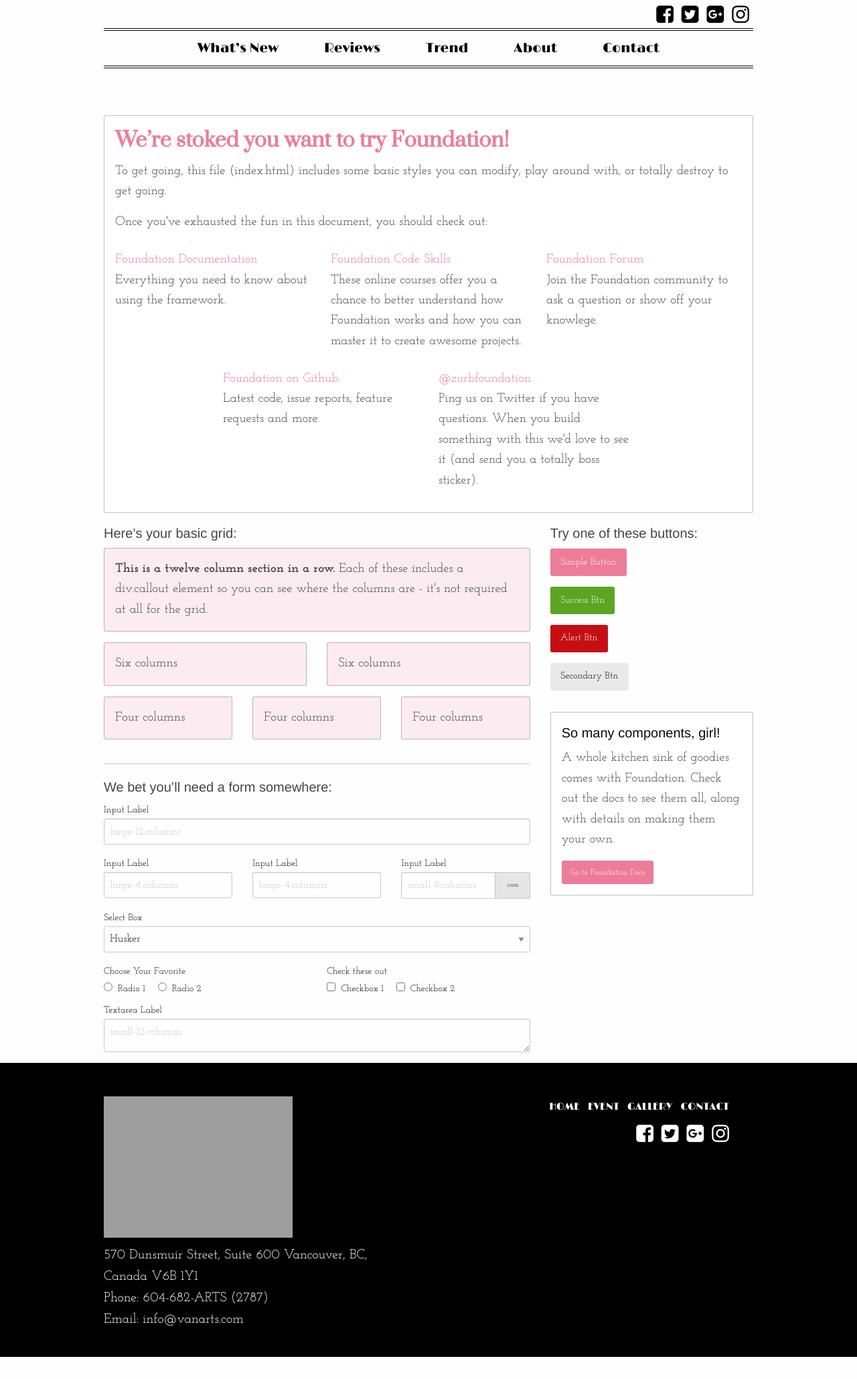
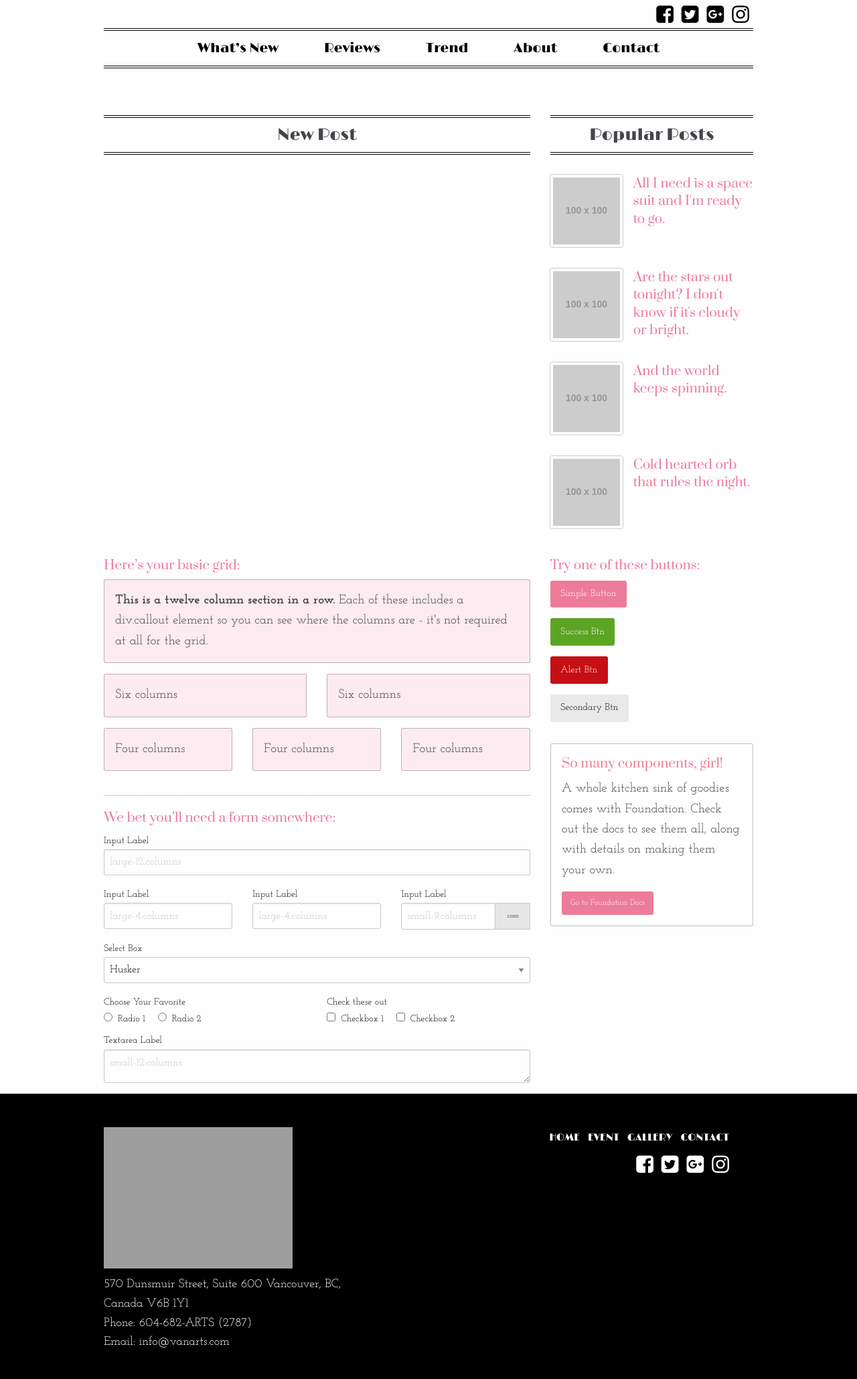
Before and after one commit to ryoko0801/cosmeticblog, a PHP site: page / in a window 1280 px wide. Shown: the whole page at 67% size. Before the commit the page ends 2026 px from the top, so only its background shows below. Run offline with PHP 8.4, Linux system fonts and the light colour scheme; grey boxes labelled with a size stand in for pictures from a placeholder-image service; some libraries are stand-ins or nearby versions; grey boxes are pictures that could not be loaded.

Commit message:
homepage
change the homepage

```diff
--- a/css/style.css
+++ b/css/style.css
@@ -3,15 +3,17 @@
 To change this template file, choose Tools | Templates
 and open the template in the editor.
 */
-/*
-To change this license header, choose License Headers in Project Properties.
-To change this template file, choose Tools | Templates
-and open the template in the editor.
-*/
-/*
-    Created on : Jan 21, 2016, 1:29:10 PM
-    Author     : iam
-*/
+/* ==============================
+	  colour
+================================*/
+/* ==============================
+	   fonts
+================================*/
+/* ==============================
+	  margins
+================================*/
+/* margin for each page top  */
+/* margin for each page bottom */
 /*fonts*/
 /* =====================================================================
 	    style
@@ -54,92 +56,98 @@
 /* line 40, ../sass/style.scss */
 h1 {
   font-family: "Prata", serif;
-  font-size: 100px;
+  font-size: 6em;
   color: #ed7c98;
   margin-bottom: 0.2em;
 }
 
-/* line 51, ../sass/style.scss */
+/* line 49, ../sass/style.scss */
 h2 {
   font-family: "Prata", serif;
   font-size: 4em;
   color: #ed7c98;
 }
 
-/* line 59, ../sass/style.scss */
+/* line 57, ../sass/style.scss */
 h3 {
   font-family: "Prata", serif;
   font-size: 3em;
-  font-weight: 700;
   color: #ed7c98;
-  margin-top: 0.6em;
 }
 
-/* line 68, ../sass/style.scss */
+/* line 64, ../sass/style.scss */
 h4 {
+  font-family: "Limelight", cursive;
+  font-size: 2.5em;
+  color: #43454a;
+  margin-top: 0.3em;
+}
+
+/* line 74, ../sass/style.scss */
+h5 {
   font-family: "Prata", serif;
-  font-size: 3em;
-  font-weight: 700;
+  font-size: 1.9em;
+  color: #ed7c98;
 }
 
 /*handy*/
-/* line 77, ../sass/style.scss */
-.mar-top {
-  margin-top: 2em;
+/* line 83, ../sass/style.scss */
+.section-margin-top {
+  margin-top: 3em;
   margin-bottom: 1em;
 }
 
-/* line 81, ../sass/style.scss */
+/* line 87, ../sass/style.scss */
 .margin-top {
-  margin-top: 0.7em;
+  margin-top: 7.5em;
 }
 
-/* line 85, ../sass/style.scss */
+/* line 91, ../sass/style.scss */
 .margin-bottom {
   margin-bottom: 6em;
 }
 
-/* line 89, ../sass/style.scss */
+/* line 95, ../sass/style.scss */
 .title-margin {
   margin: 2.5em 0em  0em 0em;
 }
 
-/* line 93, ../sass/style.scss */
+/* line 99, ../sass/style.scss */
 .white {
   color: white;
 }
 
-/* line 94, ../sass/style.scss */
+/* line 100, ../sass/style.scss */
 .primary {
   color: #ed7c98;
 }
 
-/* line 95, ../sass/style.scss */
+/* line 101, ../sass/style.scss */
 .black {
   color: black;
 }
 
-/* line 97, ../sass/style.scss */
+/* line 103, ../sass/style.scss */
 .center {
   text-align: center;
 }
 
-/* line 101, ../sass/style.scss */
+/* line 107, ../sass/style.scss */
 .right {
   float: right;
 }
 
-/* line 103, ../sass/style.scss */
+/* line 109, ../sass/style.scss */
 .left {
   float: left;
 }
 
-/* line 105, ../sass/style.scss */
+/* line 111, ../sass/style.scss */
 .full {
   width: 100%;
 }
 
-/* line 107, ../sass/style.scss */
+/* line 113, ../sass/style.scss */
 .cf:before,
 .cf:after {
   content: " ";
@@ -148,12 +156,12 @@
   /* 2 */
 }
 
-/* line 112, ../sass/style.scss */
+/* line 118, ../sass/style.scss */
 .cf:after {
   clear: both;
 }
 
-/* line 115, ../sass/style.scss */
+/* line 121, ../sass/style.scss */
 .margin-auto {
   margin: 0 auto;
 }
@@ -161,7 +169,7 @@
 /*********************************************************/
 /*header Navigation*/
 /*********************************************************/
-/* line 123, ../sass/style.scss */
+/* line 129, ../sass/style.scss */
 .logo {
   position: absolute;
   top: 22px;
@@ -169,34 +177,34 @@
   width: 20%;
 }
 
-/* line 129, ../sass/style.scss */
+/* line 135, ../sass/style.scss */
 .bottom-line {
   border-bottom: 4px black double;
   border-top: 4px black double;
 }
 
-/* line 133, ../sass/style.scss */
+/* line 139, ../sass/style.scss */
 .top-nav {
   min-height: 13em;
 }
-/* line 134, ../sass/style.scss */
+/* line 140, ../sass/style.scss */
 .top-nav ul {
   display: table;
   margin: 0 auto;
   padding: 1em;
 }
-/* line 142, ../sass/style.scss */
+/* line 148, ../sass/style.scss */
 .top-nav li {
   display: table-cell;
   float: left;
 }
 @media all and (max-width: 550px) {
-  /* line 142, ../sass/style.scss */
+  /* line 148, ../sass/style.scss */
   .top-nav li {
     float: none;
   }
 }
-/* line 148, ../sass/style.scss */
+/* line 154, ../sass/style.scss */
 .top-nav li a {
   font-family: "Limelight", cursive;
   font-size: 2em;
@@ -204,13 +212,13 @@
   margin: 1.2em;
   padding: 0.5em;
 }
-/* line 157, ../sass/style.scss */
+/* line 163, ../sass/style.scss */
 .top-nav li a:hover {
   color: #ed7c98;
   padding: 0.5em;
 }
 
-/* line 166, ../sass/style.scss */
+/* line 172, ../sass/style.scss */
 .logo {
   width: 8em;
   position: absolute;
@@ -221,7 +229,7 @@
 /*********************************************************/
 /*HERO AREA*/
 /*********************************************************/
-/* line 177, ../sass/style.scss */
+/* line 183, ../sass/style.scss */
 .head-back {
   background-image: url("../images/home/hero.jpg");
   background-repeat: no-repeat;
@@ -232,31 +240,16 @@
   /*more then the tablet size*/
 }
 @media all and (min-width: 55em) {
-  /* line 177, ../sass/style.scss */
+  /* line 183, ../sass/style.scss */
   .head-back {
     min-height: 75em;
   }
 }
 
-/* line 193, ../sass/style.scss */
-.hero-link {
-  font-family: "Prata", serif;
-  font-size: 1.9em;
-  color: white;
-  margin: 0 1em;
-}
-
-/* line 201, ../sass/style.scss */
+/* line 200, ../sass/style.scss */
 .hero-logo {
   width: 90%;
   margin-top: 23em;
-}
-
-/* line 205, ../sass/style.scss */
-.hbutton {
-  border: 4px solid #ff007f;
-  color: #ff007f;
-  margin-top: 3em;
 }
 
 /*********************************************************/
@@ -266,68 +259,68 @@
 /*footer*/
 /*********************************************************/
 /*footer*/
-/* line 224, ../sass/style.scss */
+/* line 218, ../sass/style.scss */
 .footer-back {
   background-color: black;
   padding-top: 3em;
 }
 
-/* line 229, ../sass/style.scss */
+/* line 223, ../sass/style.scss */
 .foot-nav {
   margin-bottom: 4em;
 }
-/* line 231, ../sass/style.scss */
+/* line 225, ../sass/style.scss */
 .foot-nav img {
   width: 60%;
   margin: 2em 0em 1em 0em;
 }
-/* line 235, ../sass/style.scss */
+/* line 229, ../sass/style.scss */
 .foot-nav p {
   color: white;
   margin: 0em;
-  font-size: 2em;
+  font-size: 1.8em;
 }
 
-/* line 241, ../sass/style.scss */
+/* line 235, ../sass/style.scss */
 .foot-bar {
   color: white;
   margin-right: 1.2em;
   padding: 1.8em;
 }
 
-/* line 247, ../sass/style.scss */
+/* line 241, ../sass/style.scss */
 .nav-icon
 i {
   margin: 0.2em;
 }
-/* line 250, ../sass/style.scss */
+/* line 244, ../sass/style.scss */
 .nav-icon
 i:hover {
   color: #ed7c98;
 }
 
-/* line 256, ../sass/style.scss */
+/* line 250, ../sass/style.scss */
 .foot-nav-item li {
   padding: 0.6em;
 }
-/* line 258, ../sass/style.scss */
+/* line 252, ../sass/style.scss */
 .foot-nav-item li a {
   color: white;
   font-family: "Limelight", cursive;
   font-size: 1.5em;
 }
-/* line 263, ../sass/style.scss */
+/* line 257, ../sass/style.scss */
 .foot-nav-item li a:hover {
   color: #ed7c98;
 }
 
 /*form for contact*/
-/* line 271, ../sass/style.scss */
+/* line 265, ../sass/style.scss */
 .contact-form textarea {
   height: 7em;
   margin-bottom: 2em;
 }
-/* line 273, ../sass/style.scss */
+/* line 267, ../sass/style.scss */
 .contact-form label {
   color: white;
   margin-top: 1em;
@@ -335,7 +328,7 @@
   font-size: 1.5em;
 }
 
-/* line 276, ../sass/style.scss */
+/* line 270, ../sass/style.scss */
 [type="submit"] {
   font-family: "Prata", serif;
   font-size: 1.8em;
--- a/index.php
+++ b/index.php
@@ -5,39 +5,61 @@
 
 <body>
   <div class="row">
-      <div class="large-12 columns">
-
+    <!-- new post -->
+    <div class="large-8  medium-8 columns ">
+      <div class ="bottom-line center">
+       <h4>New Post</h4>
      </div>
    </div>
+   <!-- end new post -->
 
-    <div class="row">
-      <div class="large-12 columns">
-        <div class="callout">
-          <h3>We&rsquo;re stoked you want to try Foundation! </h3>
-          <p>To get going, this file (index.html) includes some basic styles you can modify, play around with, or totally destroy to get going.</p>
-          <p>Once you've exhausted the fun in this document, you should check out:</p>
-          <div class="row">
-            <div class="large-4 medium-4 columns">
-              <p><a href="http://foundation.zurb.com/docs">Foundation Documentation</a><br />Everything you need to know about using the framework.</p>
+   <!-- side bar -->
+   <div class="large-4  medium-4 columns">
+    <div class ="bottom-line center ">
+     <h4>Popular Posts</h4>
    </div>
-            <div class="large-4 medium-4 columns">
-              <p><a href="http://zurb.com/university/code-skills">Foundation Code Skills</a><br />These online courses offer you a chance to better understand how Foundation works and how you can master it to create awesome projects.</p>
+   <div class="row column section-margin-top">
+
+    <div class="media-object">
+      <div class="media-object-section">
+        <img class="thumbnail" src="http://placehold.it/100">
       </div>
-            <div class="large-4 medium-4 columns">
-              <p><a href="http://foundation.zurb.com/forum">Foundation Forum</a><br />Join the Foundation community to ask a question or show off your knowlege.</p>
+      <div class="media-object-section">
+        <h5>All I need is a space suit and I'm ready to go.</h5>
       </div>
     </div>
-          <div class="row">
-            <div class="large-4 medium-4 medium-push-2 columns">
-              <p><a href="http://github.com/zurb/foundation">Foundation on Github</a><br />Latest code, issue reports, feature requests and more.</p>
+    <div class="media-object">
+      <div class="media-object-section">
+        <img class="thumbnail" src="http://placehold.it/100">
       </div>
-            <div class="large-4 medium-4 medium-pull-2 columns">
-              <p><a href="https://twitter.com/ZURBfoundation">@zurbfoundation</a><br />Ping us on Twitter if you have questions. When you build something with this we'd love to see it (and send you a totally boss sticker).</p>
+      <div class="media-object-section">
+        <h5>Are the stars out tonight? I don't know if it's cloudy or bright.</h5>
+      </div>
+    </div>
+    <div class="media-object">
+      <div class="media-object-section">
+        <img class="thumbnail" src="http://placehold.it/100">
+      </div>
+      <div class="media-object-section">
+        <h5>And the world keeps spinning.</h5>
+      </div>
+    </div>
+    <div class="media-object">
+      <div class="media-object-section">
+        <img class="thumbnail" src="http://placehold.it/100">
+      </div>
+      <div class="media-object-section">
+        <h5>Cold hearted orb that rules the night.</h5>
       </div>
     </div>
   </div>
 </div>
-    </div>
+
+<!-- end side bar -->
+
+</div><!-- end row -->
+
+
 
 <div class="row">
   <div class="large-8 medium-8 columns">
--- a/sass/partials/_config.scss
+++ b/sass/partials/_config.scss
@@ -1,13 +1,7 @@
-/*
-To change this license header, choose License Headers in Project Properties.
-To change this template file, choose Tools | Templates
-and open the template in the editor.
-*/
-/*
-    Created on : Jan 21, 2016, 1:29:10 PM
-    Author     : iam
-*/
 
+/* ==============================
+	  colour
+================================*/
 // base config
 $primary: #ed7c98;
 $tag: #ffcac2;
@@ -21,8 +15,6 @@
 $white: white;
 
 
-//image fade effect
-$global-radius: 4px;
 
 
 //image fade effect
@@ -30,3 +22,54 @@
 $bottom-Mar:20em;
 $bottomMar:10em;
 $head-mar:20em;
+
+
+/* ==============================
+	   fonts
+================================*/
+// base config fonts
+
+//font type
+$mainFont: 'Josefin Slab', serif;
+$headding: 'Prata', serif;
+$menu: 'Limelight', cursive;
+
+
+
+//font weight
+$mainweight: 400;
+$bold: 700;
+
+// base config fonts size
+//to make 1em to 10px
+$baseSize: 62.5%;
+$text: 1.9em;
+$title: 5.6em;
+$date: 2em;
+$tag: 2em;
+
+
+
+//h1 size
+$h1_size: 6em;
+//h2 size
+$h2_size: 4em;
+//h1 size
+$h3_size: 3em;
+//h4 size
+$h4_size: 2.5em;
+//h4 size
+$h5_size: 1.9em;
+//base text size
+$text-size: 1.6em;
+
+
+
+
+/* ==============================
+	  margins
+================================*/
+/* margin for each page top  */
+$topMar: 7.5em;
+/* margin for each page bottom */
+$bottomMar: 8em;
--- a/sass/style.scss
+++ b/sass/style.scss
@@ -39,43 +39,49 @@
 
 	h1{
 		font:{
-			family:$headline;
-			size: 100px;
+			family:$headding;
+			size: $h1_size;
 		}
 		color: $primary;
-		//margin-top:70em;
 		margin-bottom:0.2em;
-
 	}
 
 	h2{
 		font:{
-			family:$headline;
-			size: $h2;
+			family:$headding;
+			size: $h2_size;
 		}
 		color: $primary;
+	}
 
-	}
-	h3{
+		h3{
 		font:{
-			family:$headline;
-			size: $h3;
-			weight: $bold;
+			family:$headding;
+			size: $h3_size;
 		}
 		color: $primary;
-		margin-top: 0.6em;
 	}
-	h4{
+			h4{
 		font:{
-			family:$headline;
-			size: 3em;
-			weight: $bold;
+			family:$menu;
+			size: $h4_size;
 		}
+		color: $body;
+		margin-top: 0.3em;
+	}
+
+
+		h5{
+		font:{
+			family:$headding;
+			size: $h5_size;
+		}
+		color: $primary;
 	}
 
 /*handy*/
-.mar-top{
-	margin-top:2em;
+.section-margin-top{
+	margin-top:3em;
 	margin-bottom: 1em;
 }
 .margin-top{
@@ -190,22 +196,10 @@
 
 	}
 
-	.hero-link{
-		font:{
-			family:$headline;
-			size: 1.9em;
-		}
-		color: white;
-		margin: 0 1em;
-	}
+
 	.hero-logo{
 		width: 90%;
 		margin-top: 23em;
-	}
-	.hbutton {
-		border: 4px solid #ff007f;
-		color: #ff007f;
-		margin-top: 3em;
 	}
 
 
@@ -235,7 +229,7 @@
 	p{
 		color: white;
 		margin: 0em;
-		font-size: 2em;
+		font-size: 1.8em;
 	}
 }
 .foot-bar{
@@ -271,10 +265,10 @@
 	textarea{ height: 7em;
 		margin-bottom: 2em;}
 		label{color: white;     margin-top: 1em;
-			font-family: $headline; font-size: 1.5em;}
+			font-family: $headding; font-size: 1.5em;}
 		}
 		[type="submit"]{
-			font-family: $headline;
+			font-family: $headding;
 			font-size: 1.8em;
 		}
 
```
Also changed, not shown: css/cmsstyle.css (+11 -9 lines). Lines whose indentation alone changed are shown as unchanged.
